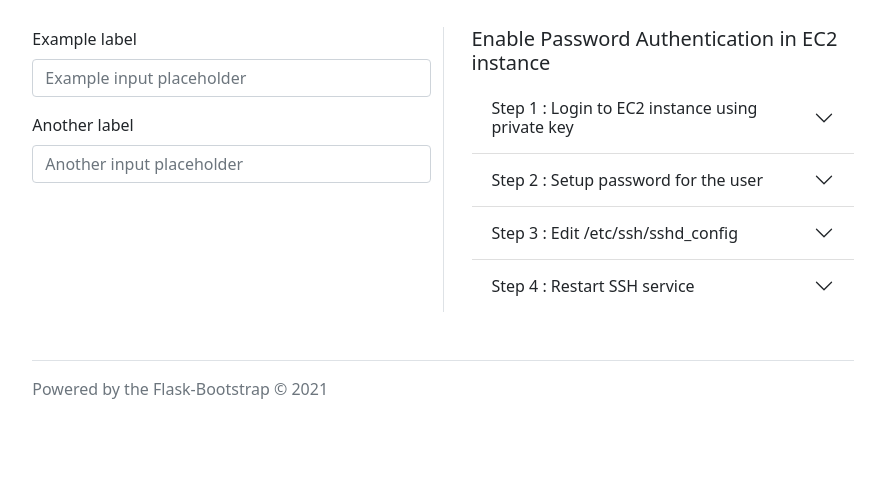
After one commit to ppokhriyal/watchdogec2, a Flask app: template ec2watchdog/load_ec2/templates/load_ec2/sshec2.html in a window 1280 px wide. The commit adds this page. Shown: the part 498-995 px from the top of the page, without its empty margins (197-1082 px from the left). Run offline with Flask 2, Linux system fonts and the light colour scheme; the template is opened without the code that fills it: most values are stand-ins (such as "Sample title", 1, 10 or a date in 2020); some libraries are stand-ins or nearby versions.

Commit message:
EC2 Watchdog

```diff
--- a/ec2watchdog/load_ec2/forms.py
+++ b/ec2watchdog/load_ec2/forms.py
@@ -11,4 +11,5 @@ class Ec2FilterForm(FlaskForm):
 		('ap-northeast-1','Asia Pacific (Tokyo)'),('ca-central-1','Canada (Central)'),('eu-central-1','Europe (Frankfurt)'),
 		('eu-west-1','Europe (Irekand)'),('eu-west-2','Europe (London)'),('eu-south-1','Europe (Milan)'),
 		('eu-west-3','Europe (Paris)'),('eu-north-1','Europe (Stockholm)'),('me-south-1','Middle East (Bahrin)')])
+
     submit = SubmitField('Load EC2 instances')
--- /dev/null
+++ b/ec2watchdog/load_ec2/templates/load_ec2/sshec2.html
@@ -0,0 +1,87 @@
+{% extends 'home/layout.html' %}
+{% block content %}
+    <nav aria-label="breadcrumb">
+        <ol class="breadcrumb">
+            <li class="breadcrumb-item"><a href="{{url_for('home.home')}}">Home</a></li>
+            <li class="breadcrumb-item"><a href="{{url_for('load_ec2.loadec2',rowinfo=row+':'+awsregion)}}">EC2 Dashboard</a></li>
+            <li class="breadcrumb-item active" aria-current="page">SSH EC2 instance</li>
+        </ol>
+    </nav>
+    <div class="pt-3">
+        <p class="h5" style="color: purple;"><img class="me-2" src="https://img.icons8.com/ios-filled/30/000000/console.png"/>{{instance_id}} </p>
+    </div>
+    <div class="row mt-5">
+        <div class="col">
+            <form action="" method="post">
+                <div class="mb-3">
+                    <label for="formGroupExampleInput" class="form-label">Example label</label>
+                    <input type="text" class="form-control" id="formGroupExampleInput" placeholder="Example input placeholder">
+                  </div>
+                  <div class="mb-3">
+                    <label for="formGroupExampleInput2" class="form-label">Another label</label>
+                    <input type="text" class="form-control" id="formGroupExampleInput2" placeholder="Another input placeholder">
+                </div>
+            </form>
+        </div>
+        <div class="col border-start">
+            <div class="ms-3">
+                <h5>Enable Password Authentication in EC2 instance</h5>
+                <div class="accordion accordion-flush" id="accordionFlushExample">
+                    <div class="accordion-item">
+                      <h2 class="accordion-header" id="flush-headingOne">
+                        <button class="accordion-button collapsed" type="button" data-bs-toggle="collapse" data-bs-target="#flush-collapseOne" aria-expanded="false" aria-controls="flush-collapseOne">
+                            Step 1 : Login to EC2 instance using private key
+                        </button>
+                      </h2>
+                      <div id="flush-collapseOne" class="accordion-collapse collapse" aria-labelledby="flush-headingOne" data-bs-parent="#accordionFlushExample">
+                        <div class="accordion-body"><code> sudo ssh -i your-key.pem username@ip_address-or-hostname</code></div>
+                      </div>
+                    </div>
+
+                    <div class="accordion-item">
+                      <h2 class="accordion-header" id="flush-headingTwo">
+                        <button class="accordion-button collapsed" type="button" data-bs-toggle="collapse" data-bs-target="#flush-collapseTwo" aria-expanded="false" aria-controls="flush-collapseTwo">
+                            Step 2 : Setup password for the user
+                        </button>
+                      </h2>
+                      <div id="flush-collapseTwo" class="accordion-collapse collapse" aria-labelledby="flush-headingTwo" data-bs-parent="#accordionFlushExample">
+                        <div class="accordion-body">
+                            <p>Example : ubuntu user</p>
+                            <code>sudo passwd ubuntu</code>
+                        </div>
+                      </div>
+                    </div>
+
+                    <div class="accordion-item">
+                      <h2 class="accordion-header" id="flush-headingThree">
+                        <button class="accordion-button collapsed" type="button" data-bs-toggle="collapse" data-bs-target="#flush-collapseThree" aria-expanded="false" aria-controls="flush-collapseThree">
+                            Step 3 : Edit /etc/ssh/sshd_config
+                        </button>
+                      </h2>
+                      <div id="flush-collapseThree" class="accordion-collapse collapse" aria-labelledby="flush-headingThree" data-bs-parent="#accordionFlushExample">
+                        <div class="accordion-body">
+                            <code>sudo vim /etc/ssh/sshd_config</code>
+                            <p>Find the line containing 'PasswordAuthentication' parameter and change its value from 'no' to 'yes'</p>
+                            <p class="mark">PasswordAuthentication yes</p>
+                        </div>
+                      </div>
+                    </div>
+
+                    <div class="accordion-item">
+                        <h2 class="accordion-header" id="flush-headingFour">
+                          <button class="accordion-button collapsed" type="button" data-bs-toggle="collapse" data-bs-target="#flush-collapseFour" aria-expanded="false" aria-controls="flush-collapseFour">
+                            Step 4 : Restart SSH service
+                          </button>
+                        </h2>
+                        <div id="flush-collapseFour" class="accordion-collapse collapse" aria-labelledby="flush-headingFour" data-bs-parent="#accordionFlushExample">
+                          <div class="accordion-body">
+                            <code>sudo service ssh restart  #for ubuntu</code><br>
+                            <code>sudo service sshd restart #for centos</code>
+                          </div>
+                        </div>
+                      </div>
+                  </div>
+            </div>
+        </div>
+    </div>
+{% endblock content %}
--- a/ec2watchdog/load_ec2/templates/load_ec2/viewinfo.html
+++ b/ec2watchdog/load_ec2/templates/load_ec2/viewinfo.html
@@ -8,7 +8,7 @@
         </ol>
     </nav>
     <div class="pt-4">
-        <p class="h5" style="color: purple;">Instance: {{instance_id}} ({{instance_data[0]['Instances'][0]['Tags'][0]['Value']}})</p>
+        <p class="h5" style="color: purple;">Summary instance: {{instance_id}} ({{instance_data[0]['Instances'][0]['Tags'][0]['Value']}})</p>
     </div>
     <button type="button" class="btn btn-secondary btn-sm float-end mb-3 " onclick="sync()" id="sync">Sync Instance info</button>
     <button type="button" class="btn btn-secondary btn-sm float-end mb-3 " onclick="sync()" id="loadsync">
```
Also changed, not shown: ec2watchdog/load_ec2/routes.py (+21 -0 lines), ec2watchdog/load_ec2/templates/load_ec2/load_ec2.html (+5 -2 lines).
